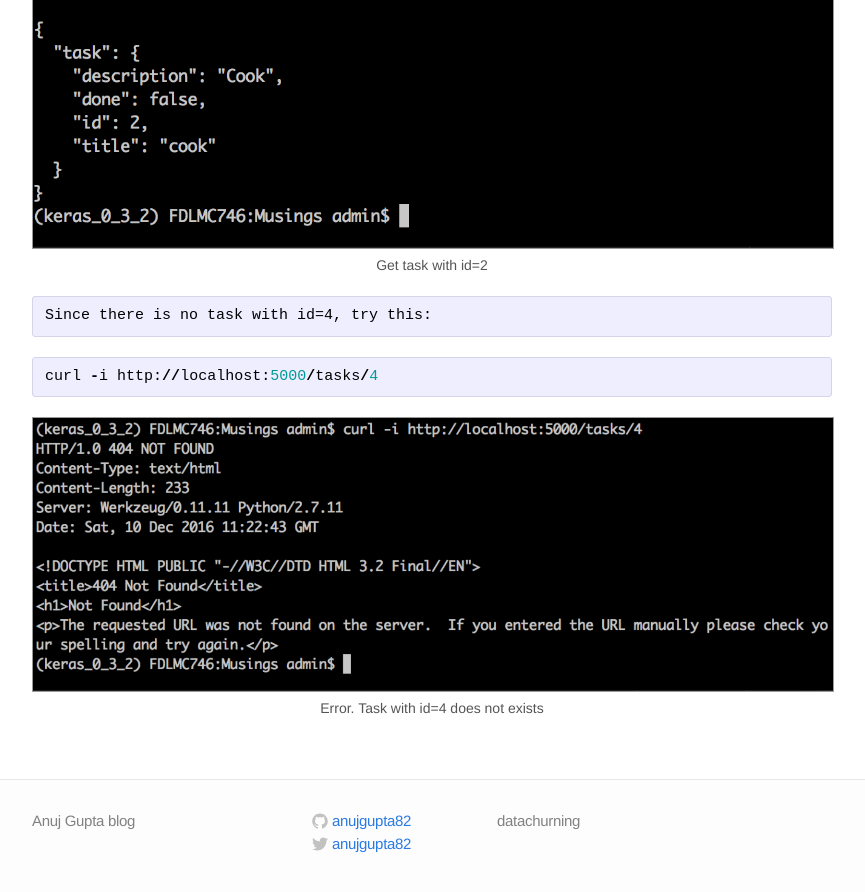
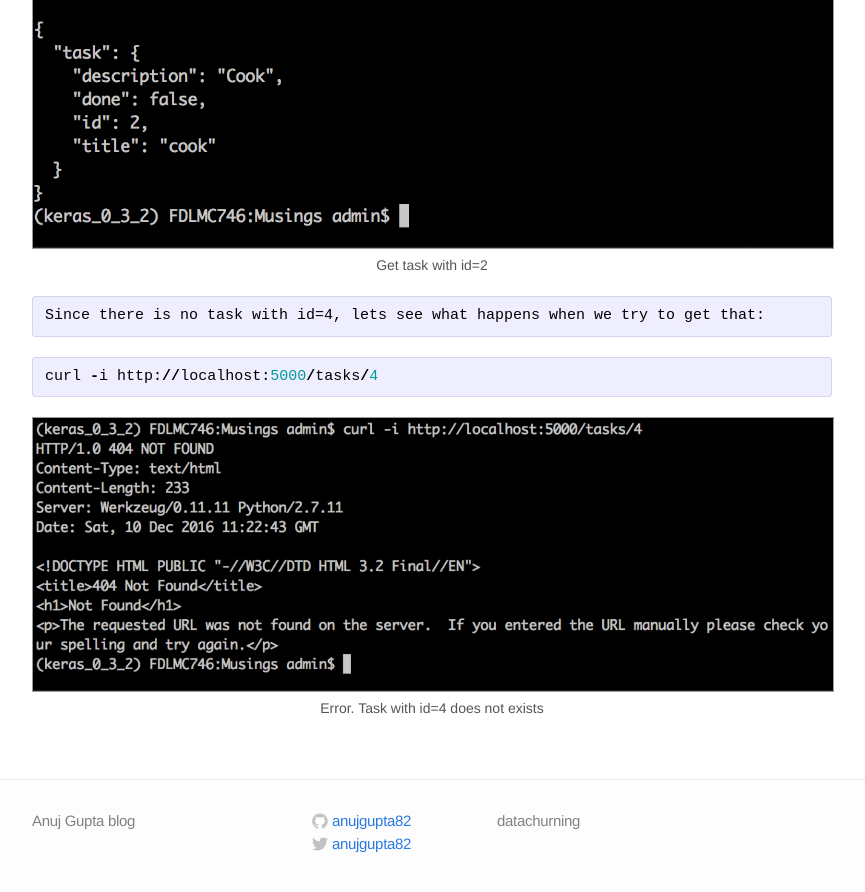
Before and after one commit to sam-iitj/sam-iitj.github.io, a Jekyll site: the page built from _posts/2016-11-04-deploying-ml-models-part-1.markdown, in a window 1280 px wide and 900 px high, scrolled down 4272 px. Shown: the top 892 px of the window, without its empty margins (208-1073 px from the left). Built offline with Jekyll 4.4.1, drawn with Linux system fonts in a browser that asks for light colours; comment, search, counter and statistics services are not loaded.

Commit message:
draft 1 deploying-ml-models-part-1

````diff
--- a/_posts/2016-11-04-deploying-ml-models-part-1.markdown
+++ b/_posts/2016-11-04-deploying-ml-models-part-1.markdown
@@ -132,7 +132,7 @@ curl -i http://localhost:5000/tasks/2
 <div class="thecap">Get task with id=2</div>
 </div>
 
-	Since there is no task with id=4, try this:
+	Since there is no task with id=4, lets see what happens when we try to get that:
 
 ```python
 curl -i http://localhost:5000/tasks/4
````
